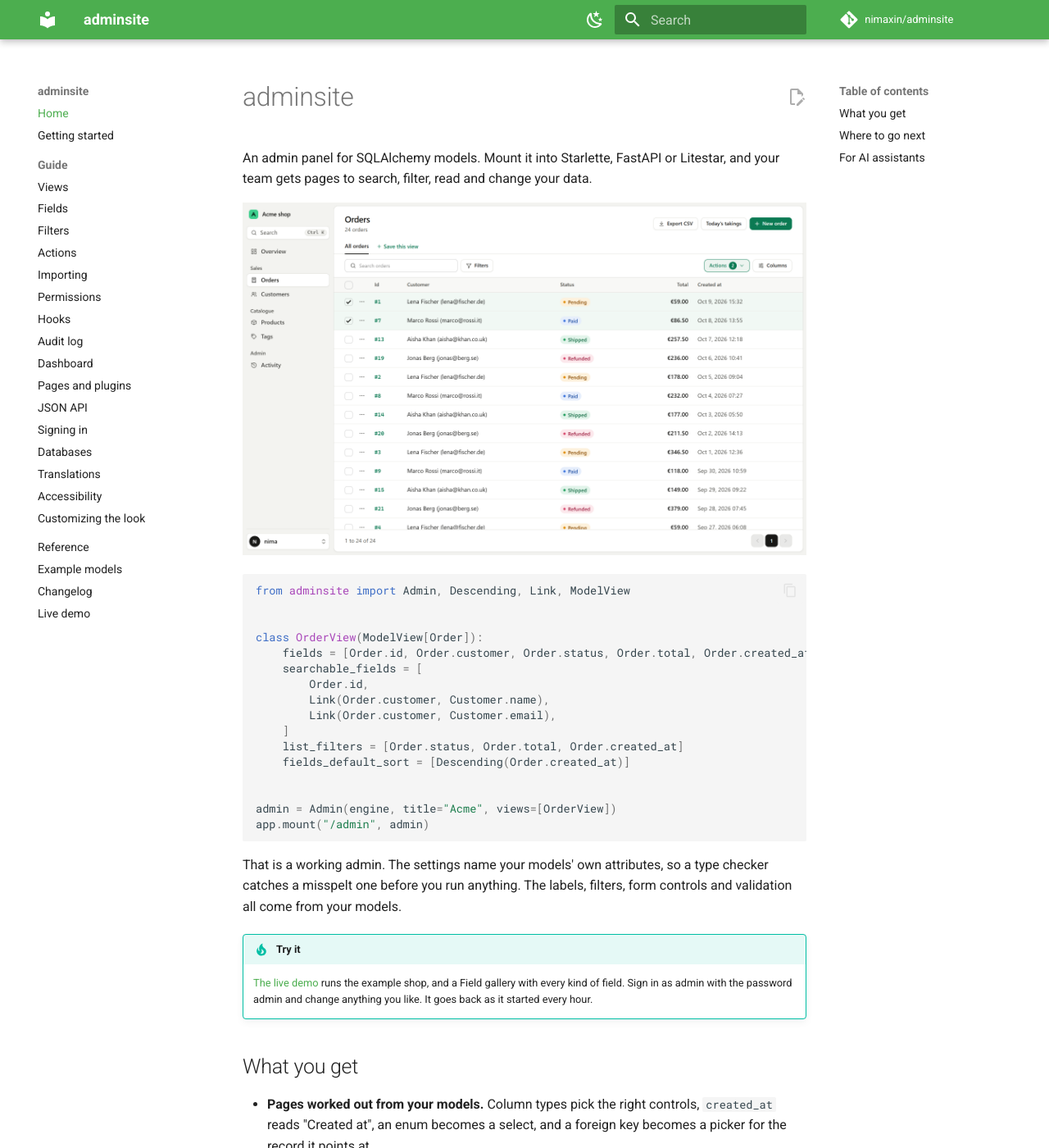
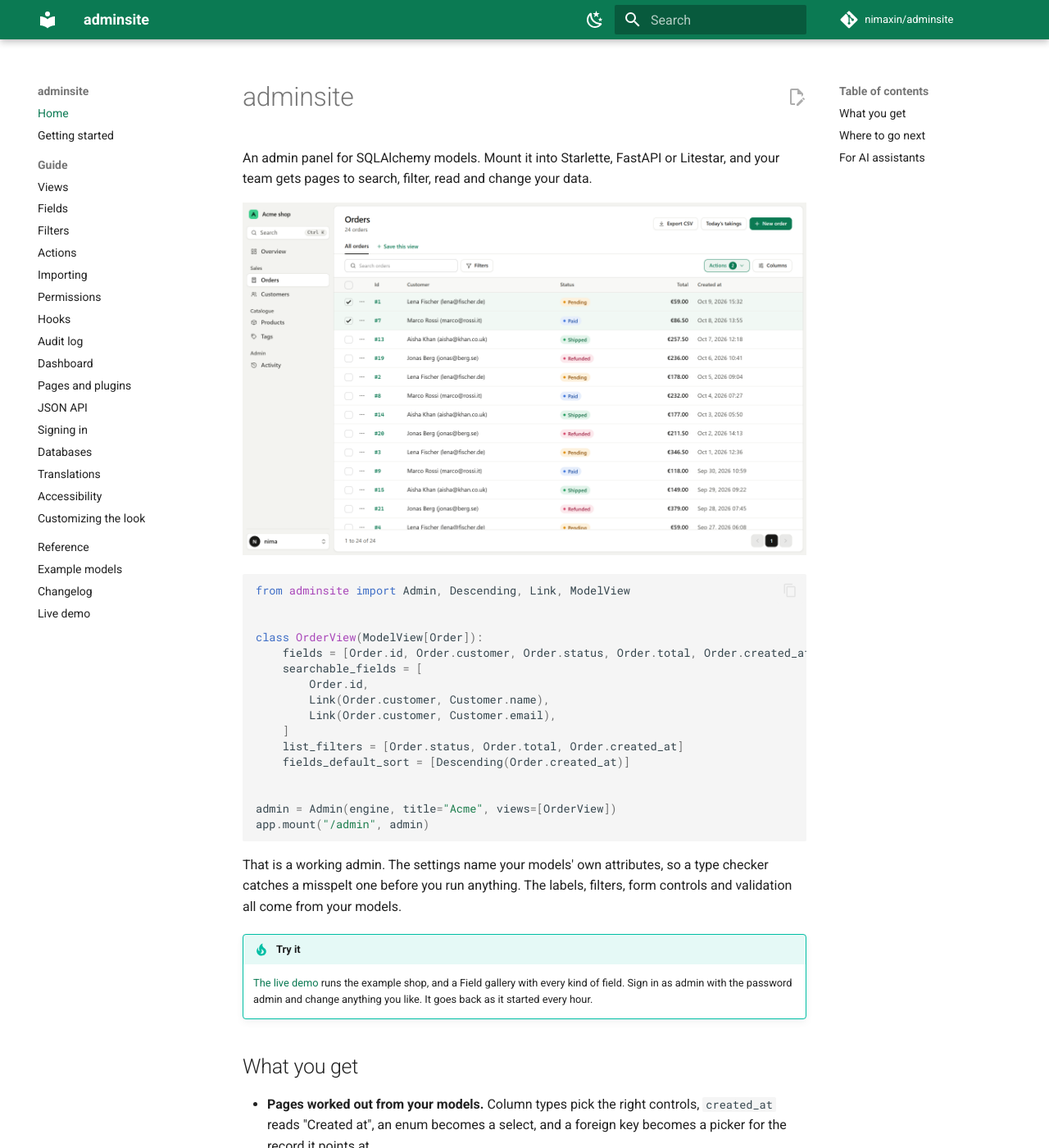
Before and after one commit to nimaxin/adminsite, an MkDocs documentation site: the page built from docs/index.md, in a window 1280 px wide and 1400 px high. Shown: the whole window at 82% size. Built offline with MkDocs 1.6.1 and Material for MkDocs 9.7.7, drawn with Linux system fonts in a browser that asks for light colours; comment, search, counter and statistics services are not loaded.

Commit message:
docs: adminsite's own greens instead of the theme's bright green

```diff
--- /dev/null
+++ b/docs/stylesheets/colors.css
@@ -0,0 +1,26 @@
+/* adminsite's own greens, as the admin's buttons and links have them. */
+:root > * {
+  --md-primary-fg-color: #0b7a53;
+  --md-primary-fg-color--light: #3ecf8e;
+  --md-primary-fg-color--dark: #085c3f;
+  --md-primary-bg-color: #ffffff;
+  --md-primary-bg-color--light: #ffffffb3;
+  --md-accent-fg-color: #0b7a53;
+  --md-accent-fg-color--transparent: #0b7a531a;
+  --md-accent-bg-color: #ffffff;
+  --md-accent-bg-color--light: #ffffffb3;
+  --md-typeset-a-color: #0b7a53;
+}
+
+[data-md-color-scheme="slate"] {
+  --md-primary-fg-color: #3ecf8e;
+  --md-primary-fg-color--light: #5ad9a0;
+  --md-primary-fg-color--dark: #2fa872;
+  --md-primary-bg-color: #052417;
+  --md-primary-bg-color--light: #052417b3;
+  --md-accent-fg-color: #5ad9a0;
+  --md-accent-fg-color--transparent: #5ad9a01a;
+  --md-accent-bg-color: #052417;
+  --md-accent-bg-color--light: #052417b3;
+  --md-typeset-a-color: #5ad9a0;
+}
--- a/mkdocs.yml
+++ b/mkdocs.yml
@@ -12,15 +12,15 @@ theme:
   palette:
     - media: "(prefers-color-scheme: light)"
       scheme: default
-      primary: green
-      accent: green
+      primary: custom
+      accent: custom
       toggle:
         icon: material/weather-night
         name: Switch to dark mode
     - media: "(prefers-color-scheme: dark)"
       scheme: slate
-      primary: green
-      accent: green
+      primary: custom
+      accent: custom
       toggle:
         icon: material/weather-sunny
         name: Switch to light mode
@@ -59,6 +59,10 @@ nav:
   - Changelog: changelog.md
   # Last, so no page's Next button leads out of the docs; see docs/changelog.md.
   - Live demo: https://adminsite.duckdns.org
+
+extra_css:
+  # adminsite's own greens, for the palettes above.
+  - stylesheets/colors.css
 
 extra_javascript:
   - javascripts/live-demo.js
```
